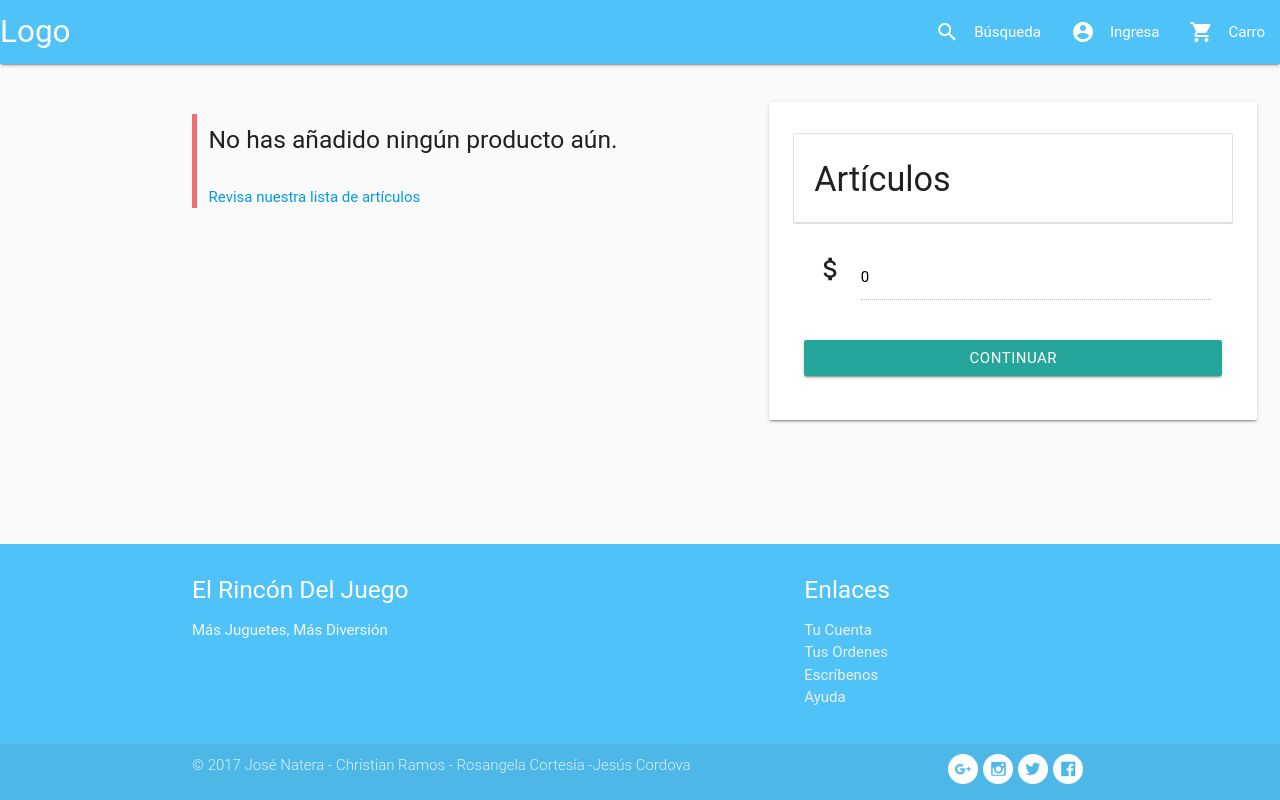
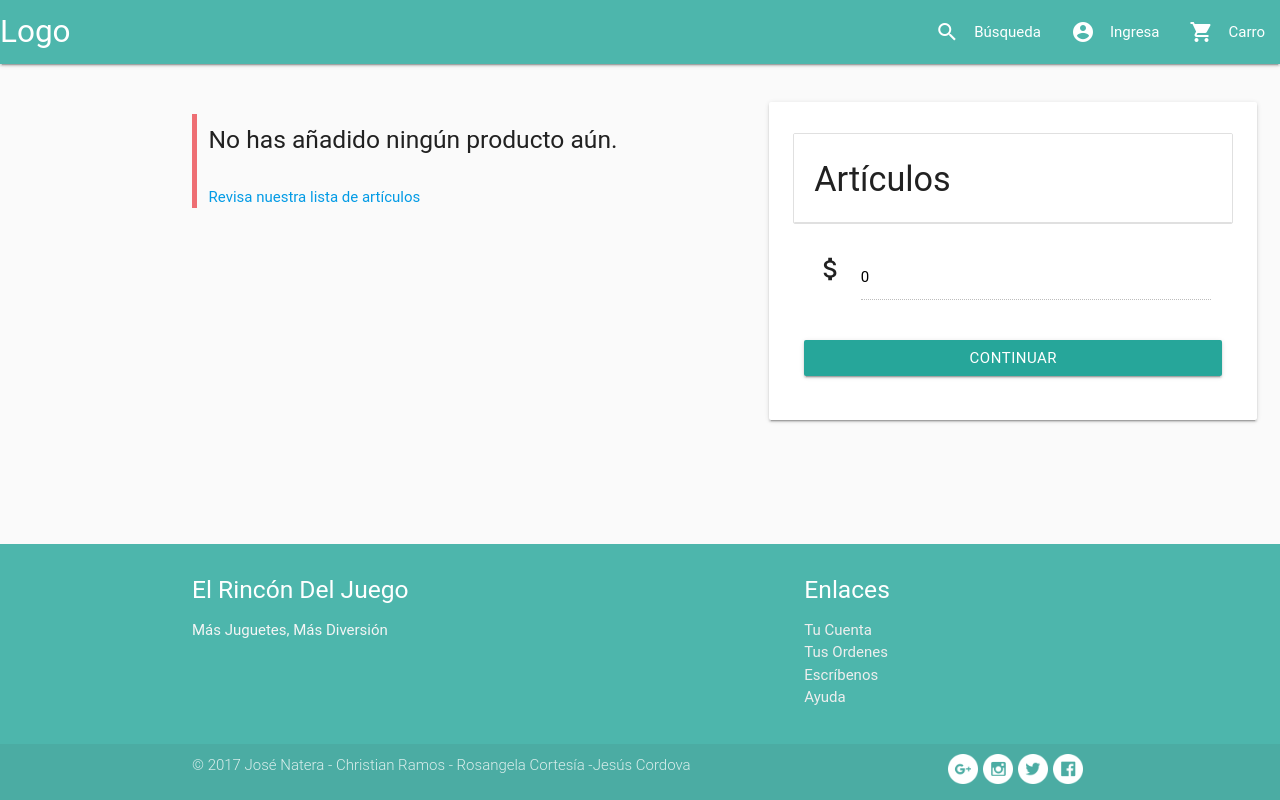
Before and after one commit to mnlalbani/hmi-toystore, a PHP site: page /carro.php in a window 1280 px wide. Run offline with PHP 8.4, Linux system fonts and the light colour scheme; some libraries are stand-ins or nearby versions; some web fonts are replaced.

Commit message:
changed colors nav, footer

```diff
--- a/carro.php
+++ b/carro.php
@@ -18,7 +18,7 @@
 <body>
     <header>
         <div class="navbar-fixed"> <!-- Barra de Navegación -->
-            <nav class="light-blue lighten-2">
+            <nav class="teal lighten-2">
                 <div class="nav-wrapper">
                     <a href="index.php" class="brand-logo left">Logo</a>
                     <ul class="right">
@@ -92,7 +92,7 @@
             </div>  <!-- fin contenedor lista compra -->
         </div>
     </main>
-    <footer class="page-footer light-blue lighten-2"> <!-- Footer -->
+    <footer class="page-footer teal lighten-2"> <!-- Footer -->
           <div class="container">
             <div class="row">
               <div class="col l6 s12">
--- a/checkout.php
+++ b/checkout.php
@@ -20,7 +20,7 @@
 <body>
     <header>
         <div class="navbar-fixed"> <!-- Barra de Navegación -->
-            <nav>
+            <nav class="teal lighten-2">
                 <div class="nav-wrapper">
                     <a href="index.php" class="brand-logo">Logo</a>
                     <ul class="right">
@@ -180,7 +180,7 @@
             </div>  <!-- fin contenedor lista compra -->
         </div>
     </main>
-    <footer class="page-footer light-blue lighten-2"> <!-- Footer -->
+    <footer class="page-footer teal lighten-2"> <!-- Footer -->
           <div class="container">
             <div class="row">
               <div class="col l6 s12">
--- a/direccion.php
+++ b/direccion.php
@@ -20,7 +20,7 @@
 <body>
     <header>
         <div class="navbar-fixed"> <!-- Barra de Navegación -->
-            <nav>
+            <nav class="teal lighten-2">
                 <div class="nav-wrapper">
                     <a href="index.php" class="brand-logo">Logo</a>
                     <ul class="right">
@@ -117,7 +117,7 @@
             </div>  <!-- fin contenedor lista compra -->
         </div>
     </main>
-    <footer class="page-footer light-blue lighten-2"> <!-- Footer -->
+    <footer class="page-footer teal lighten-2"> <!-- Footer -->
           <div class="container">
             <div class="row">
               <div class="col l6 s12">
--- a/login.php
+++ b/login.php
@@ -26,7 +26,7 @@
 <body>
     <header>
         <div class="navbar-fixed"> <!-- Barra de Navegación -->
-            <nav>
+            <nav class="teal lighten-2">
                 <div class="nav-wrapper">
                     <a href="index.php" class="brand-logo">Logo</a>
                     <ul class="right hide-on-med-and-down">
@@ -98,7 +98,7 @@
             <div class="section"></div> <!-- Separador -->
                 </div>
         </main>
-    <footer class="page-footer light-blue lighten-2"> <!-- Footer -->
+    <footer class="page-footer teal lighten-2"> <!-- Footer -->
           <div class="container">
             <div class="row">
               <div class="col l6 s12">
--- a/pago.php
+++ b/pago.php
@@ -19,7 +19,7 @@
 <body>
     <header>
         <div class="navbar-fixed"> <!-- Barra de Navegación -->
-            <nav>
+            <nav class="teal lighten-2">
                 <div class="nav-wrapper">
                     <a href="index.php" class="brand-logo">Logo</a>
                     <ul class="right hide-on-med-and-down">
@@ -106,7 +106,7 @@
             </div>  <!-- fin contenedor lista compra -->
         </div>
     </main>
-    <footer class="page-footer light-blue lighten-2"> <!-- Footer -->
+    <footer class="page-footer teal lighten-2"> <!-- Footer -->
           <div class="container">
             <div class="row">
               <div class="col l6 s12">
```
